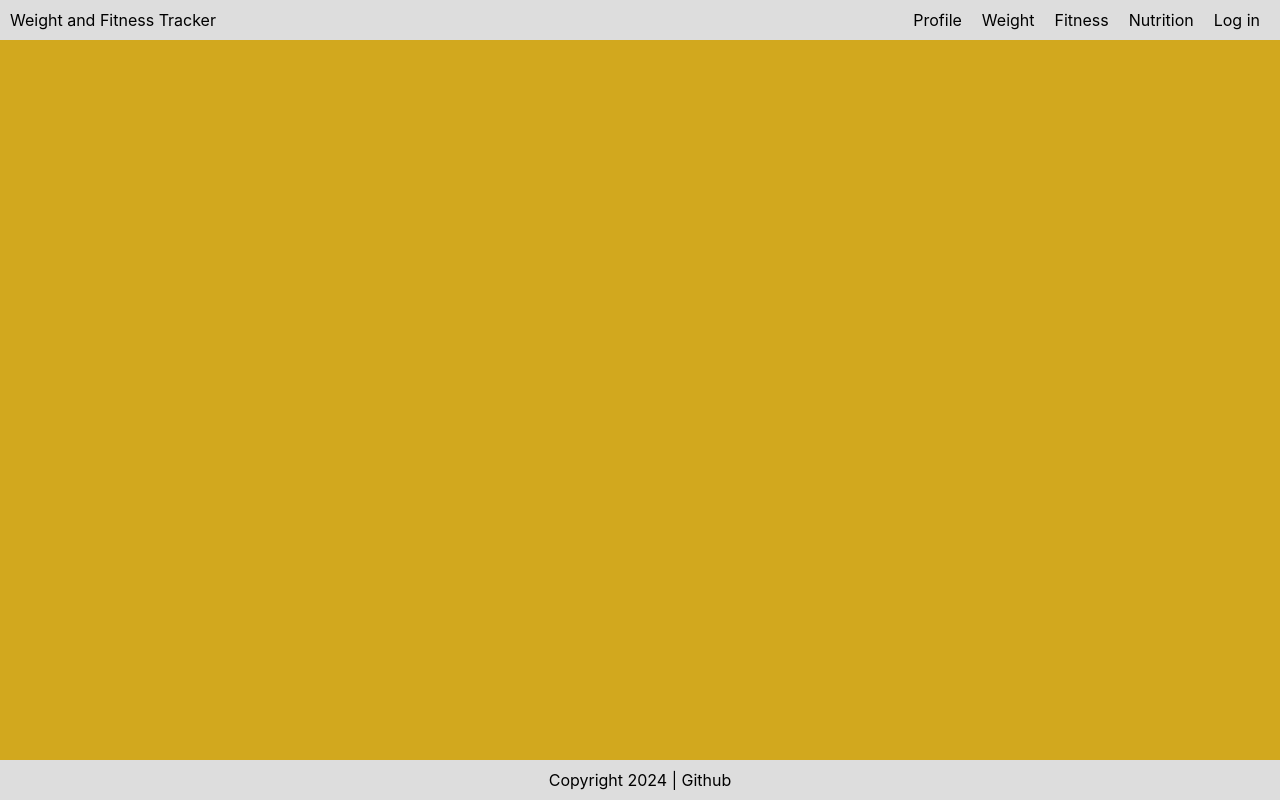
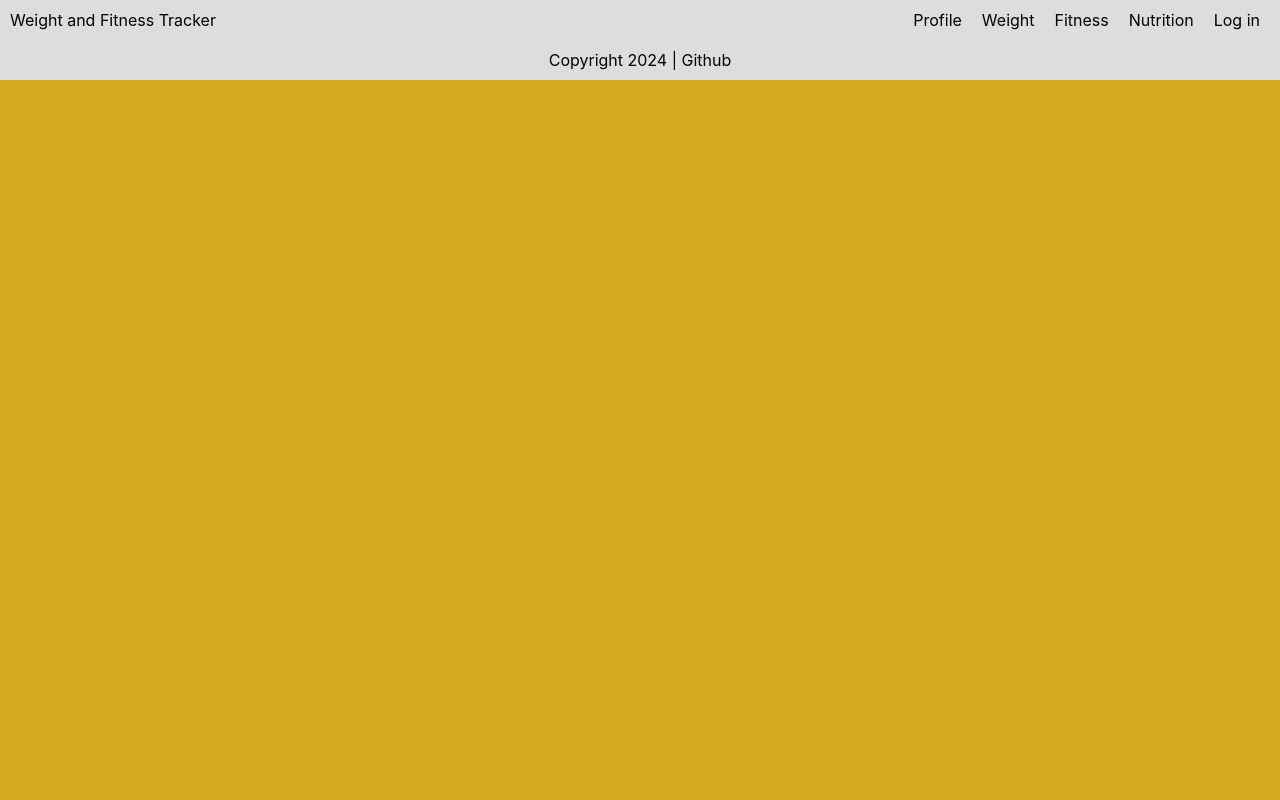
Before and after one commit to jelena2803/Weight-fitness-tracker, a React (Create React App) app: page / in a window 1280 px wide. Built offline with nearby package versions, Linux system fonts and the light colour scheme.

Commit message:
style added for footer, main content divs, input, buttons, hover effects

```diff
--- a/src/App.css
+++ b/src/App.css
@@ -1,3 +1,14 @@
+html {
+  min-width: 100vw;
+  min-height: 100vh;
+}
+
+* {
+  box-sizing: border-box;
+  margin: 0;
+  padding: 0;
+}
+
 .App {
   text-align: center;
 }
@@ -24,14 +35,17 @@ nav li, span {
   padding: 10px;
 }
 
-footer {
- position: absolute;
- bottom: 0;
- width: 100%;
+.menu-right li:hover {
+  color: rgb(210, 168, 30);
+  cursor: pointer;
 }
 
-footer p {
-  margin: 10px 0px;
+footer {
+ position: relative;
+ bottom: 0;
+ height: 40px;
+ width: 100%;
+ padding: 10px;
 }
 
 .menu-left {
@@ -43,13 +57,49 @@ footer p {
   /* margin-left: auto; */
 }
 
-@media (prefers-reduced-motion: no-preference) {
-  .App-logo {
-    animation: App-logo-spin infinite 20s linear;
-  }
+.profile-form {
+  background-color: #dddddd;
+  width: 500px;
+  margin: 100px auto;
+  border-radius: 8px;
+  padding: 5px;
 }
 
-.App-header {
+.profile-form, input {
+border-radius: 8px;
+border: none;
+}
+
+.init-profile-form div, button {
+  margin: 15px;
+}
+
+.profile-form button {
+  border-radius: 10px;
+  border: none;
+  background-color: rgb(210, 168, 30);
+  cursor: pointer;
+  padding: 15px;
+  font-weight: bold;
+}
+
+.init-profile-form input, label {
+  padding: 10px;
+}
+
+.profile-form, button, input {
+  box-shadow: rgba(50, 50, 93, 0.25) 0px 6px 12px -2px, rgba(0, 0, 0, 0.3) 0px 3px 7px -3px;
+}
+
+input:focus {
+  /* background-color: rgb(210, 168, 30); */
+  /* border: none; */
+  outline: none;
+  box-shadow: rgba(210, 168, 30) 0px 6px 12px -2px, rgb(210, 168, 30) 0px 3px 7px -3px;
+}
+
+
+/* .App-header {
   background-color: #282c34;
   min-height: 100vh;
   display: flex;
@@ -58,17 +108,17 @@ footer p {
   justify-content: center;
   font-size: calc(10px + 2vmin);
   color: white;
-}
+} */
 
-.App-link {
+/* .App-link {
   color: #61dafb;
-}
+} */
 
-@keyframes App-logo-spin {
+/* @keyframes App-logo-spin {
   from {
     transform: rotate(0deg);
   }
   to {
     transform: rotate(360deg);
   }
-}
+} */
```
